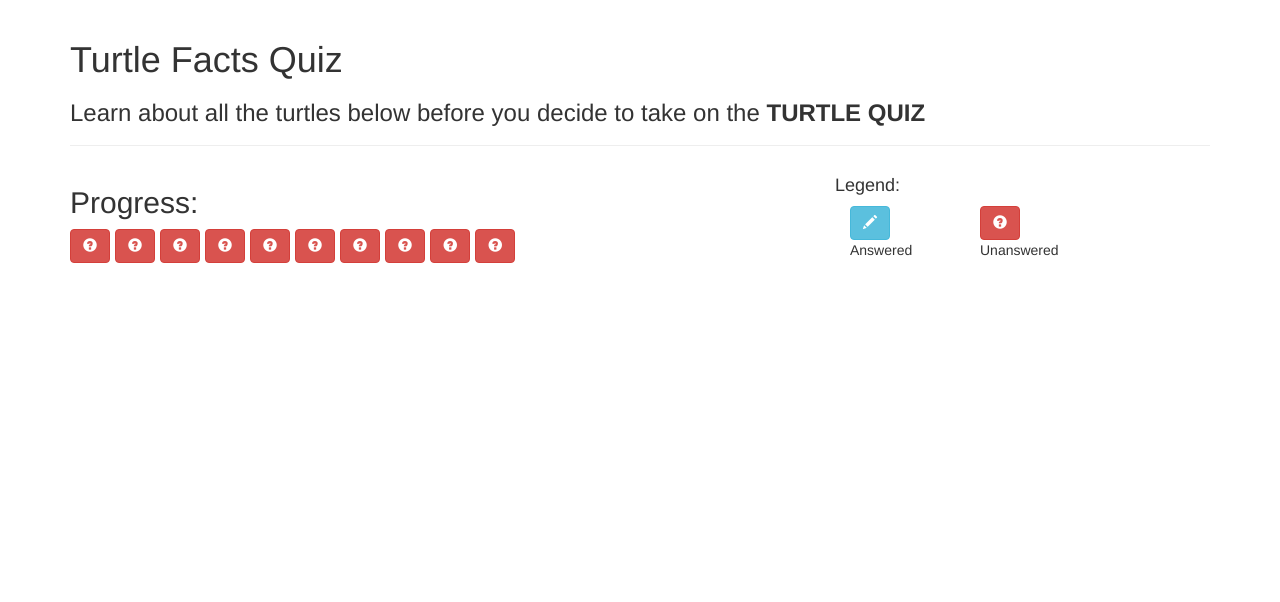
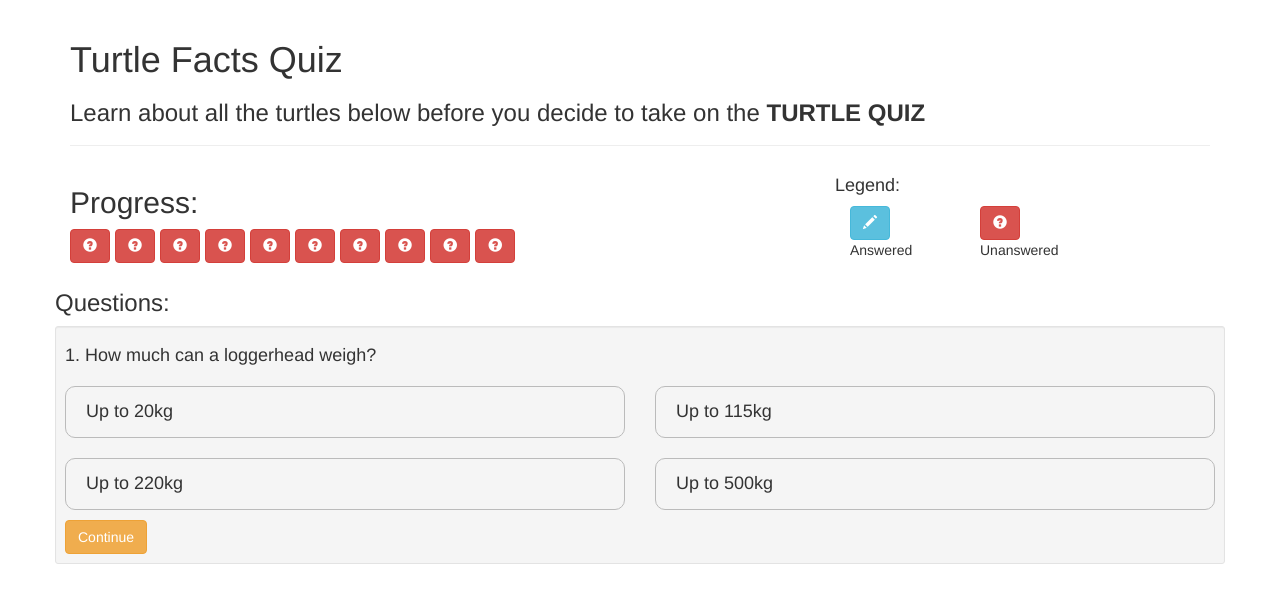
Before and after one commit to mbattur/turtle-quiz, a plain HTML site: page index.html in a window 1280 px wide. Both pictures are taken after typing "Sample" into the empty fields and a click on the button "Start Quiz". Drawn offline with nearby package versions, Linux system fonts and the light colour scheme.

Commit message:
pt11 done

```diff
--- a/css/style.css
+++ b/css/style.css
@@ -6,3 +6,13 @@
 .top-buffer{
     margin-top: 30px;
 }
+
+.answer{
+    padding: 15px 20px;
+    border-radius: 10px;
+    border: 1px solid #bbb;
+}
+
+.answer:hover{
+    cursor: pointer;
+}
--- a/index.html
+++ b/index.html
@@ -125,6 +125,27 @@
                 </div>
             </div>
 
+            <div class="row">
+                <h3>Questions:</h3>
+                <div class="well well-sm">
+                    <div class="row">
+                        <div class="col-xs-12">
+                            <h4>{{quiz.activeQuestion+1 + ". " + quiz.dataService.quizQuestions[quiz.activeQuestion].text}}</h4>
+                            <div class="row">
+                                <div class="col-sm-6" ng-repeat="answer in quiz.dataService.quizQuestions[quiz.activeQuestion].possibilities">
+                                    <h4 class="answer">
+                                    {{answer.answer}}
+                                    </h4>
+                                </div>
+                            </div>
+                        </div>
+                    </div>
+                    <button class="btn btn-warning" ng-click="quiz.questionAnswered()">Continue</button>
+                </div>
+            </div>
+        </div>
+    </div>
+
     <script src="https://ajax.googleapis.com/ajax/libs/angularjs/1.5.0-rc.2/angular.min.js"></script>
     <script src="https://code.jquery.com/jquery-2.2.0.min.js"></script>
     <script src="https://maxcdn.bootstrapcdn.com/bootstrap/3.3.6/js/bootstrap.min.js" integrity="sha384-0mSbJDEHialfmuBBQP6A4Qrprq5OVfW37PRR3j5ELqxss1yVqOtnepnHVP9aJ7xS" crossorigin="anonymous"></script>
--- a/js/controllers/quiz.js
+++ b/js/controllers/quiz.js
@@ -12,5 +12,11 @@
 
             vm.quizMetrics = quizMetrics;
             vm.dataService = DataService;
+            vm.questionAnswered = questionAnswered;
+            vm.activeQuestion = 0;
+
+            function questionAnswered(){
+
+            }
         }
 })();
```
